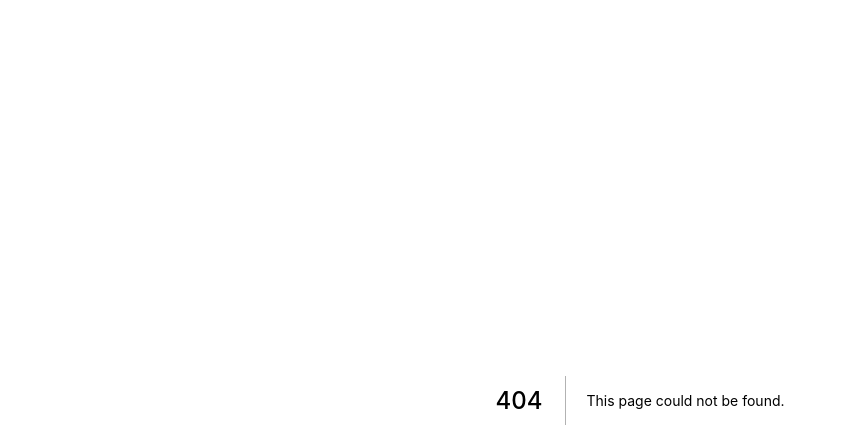
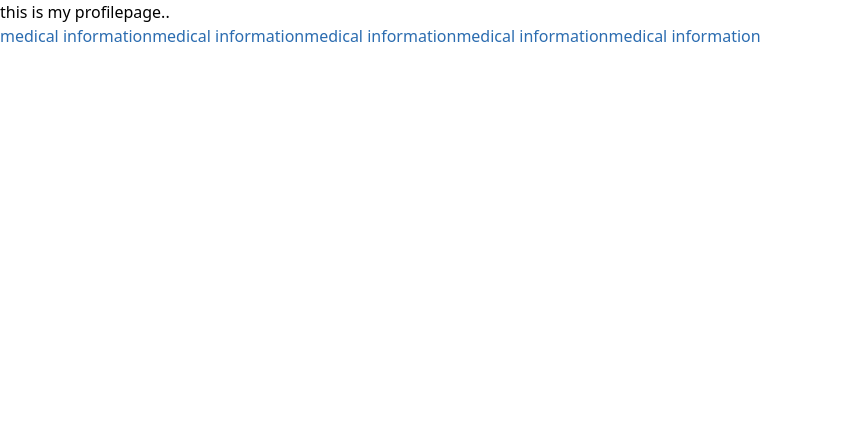
Before and after one commit to Pavanarathod/nextjs-typescript-, a Next.js app: page /profile/1 in a window 1280 px wide. Before the commit this address had no page. Shown: the top 448 px of the page, without its empty margins (0-847 px from the left). Built offline with nearby package versions, Linux system fonts and the light colour scheme.

Commit message:
testing dynamic routing

```diff
--- /dev/null
+++ b/src/pages/profile/[id].jsx
@@ -0,0 +1,21 @@
+import { useRouter } from "next/router";
+import Link from "next/link";
+import React from "react";
+
+const MyProfile = () => {
+  const router = useRouter();
+
+  console.log(router.query);
+  return (
+    <div>
+      <h1>this is my profilepage..</h1>
+      <Link href="/profile/medical">medical information</Link>
+      <Link href="/profile/pavan">medical information</Link>
+      <Link href="/profile/malatesh">medical information</Link>
+      <Link href="/profile/priya">medical information</Link>
+      <Link href="/profile/ramdas">medical information</Link>
+    </div>
+  );
+};
+
+export default MyProfile;
--- /dev/null
+++ b/src/pages/profile/index.jsx
@@ -0,0 +1,11 @@
+import React from "react";
+
+const ProfilePage = () => {
+  return (
+    <div>
+      <h1>this is ProfilePage</h1>
+    </div>
+  );
+};
+
+export default ProfilePage;
```
